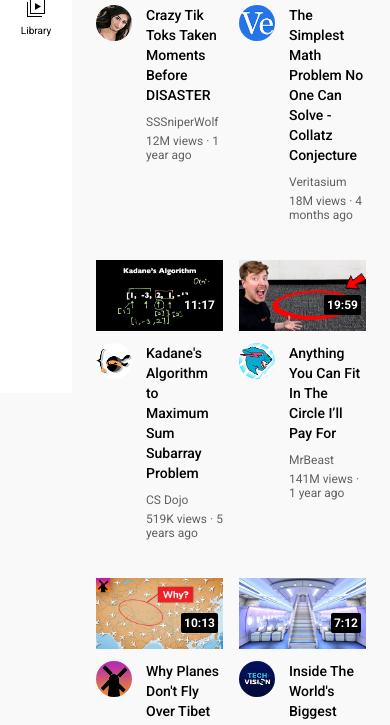
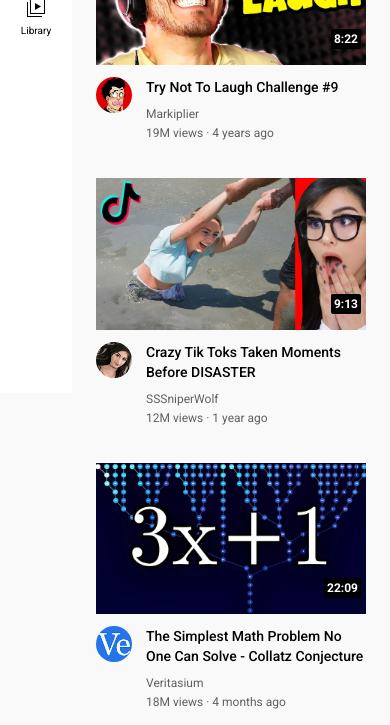
Before and after one commit to Yash70707/Yash-Projects, a plain HTML site: page index.html in a window 390 px wide. Shown: the part 451-1176 px from the top of the page. Drawn offline with Linux system fonts and the light colour scheme.

Commit message:
Update video.css

```diff
--- a/Styles-Youtube/video.css
+++ b/Styles-Youtube/video.css
@@ -59,7 +59,13 @@
     }
 
 
-    @media(max-width:750px){
+    @media(min-width:1px) and (max-width:500px){
+      .video-grid{
+        grid-template-columns: 1fr;
+      }
+    }
+
+    @media(min-width:501px) and (max-width:750px){
       .video-grid{
         grid-template-columns: 1fr 1fr;
       }
```
